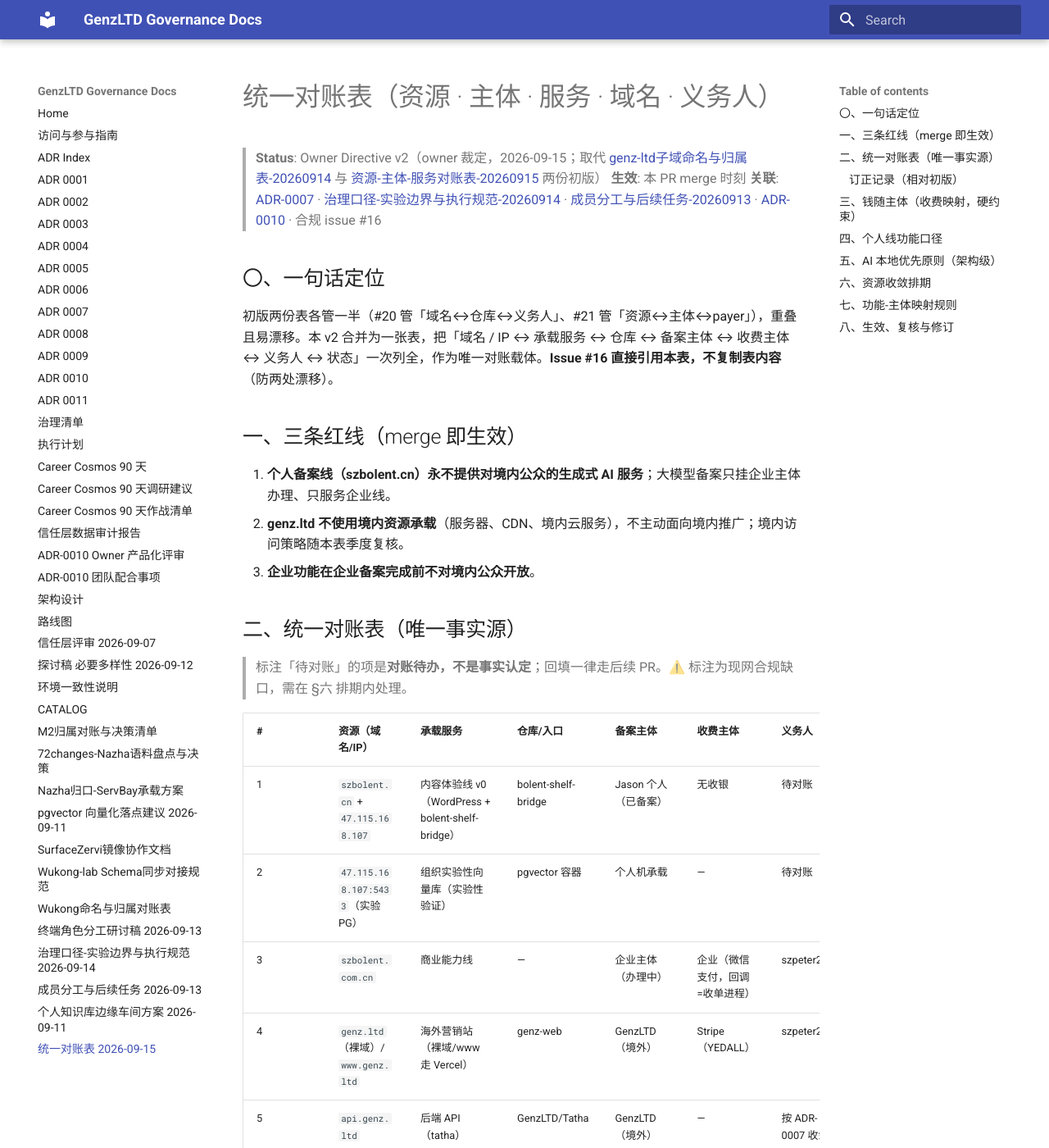
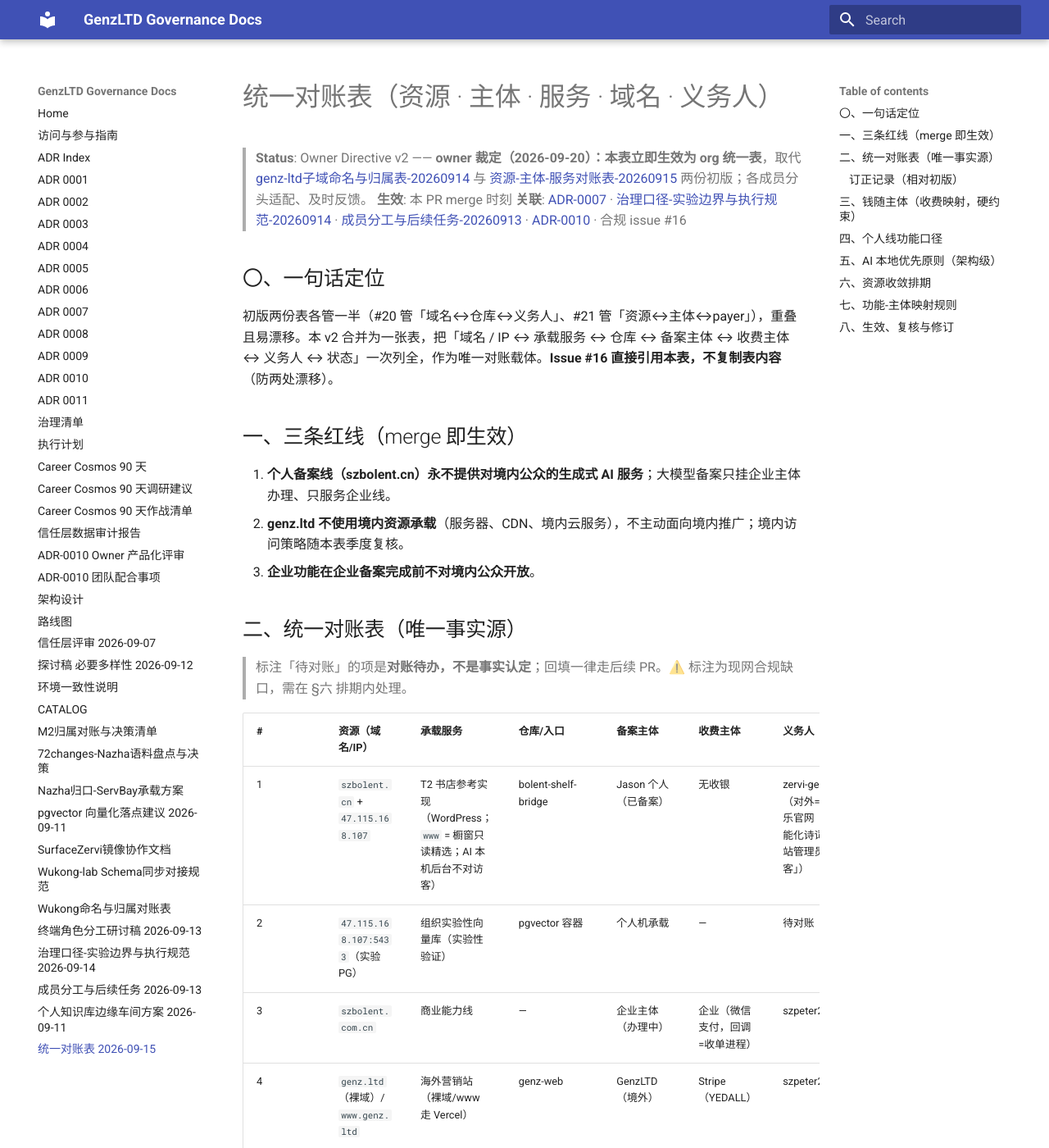
Before and after one commit to GenzLTD/docs, an MkDocs documentation site: the page built from docs/统一对账表-20260915.md, in a window 1280 px wide and 1400 px high. Shown: the whole window at 82% size. Built offline with MkDocs 1.6.1 and Material for MkDocs 9.7.7, drawn with Linux system fonts in a browser that asks for light colours; some of the changed text lies outside the part shown.

Commit message:
docs: 对账表 v2 吸收 5433 收内网 + T2 书店定位 + zervi-genz 归属（owner 裁定 2026-09-20）

```diff
--- a/docs/统一对账表-20260915.md
+++ b/docs/统一对账表-20260915.md
@@ -1,6 +1,6 @@
 # 统一对账表（资源 · 主体 · 服务 · 域名 · 义务人）
 
-> **Status**: Owner Directive v2（owner 裁定，2026-09-15；取代 [genz-ltd子域命名与归属表-20260914](genz-ltd子域命名与归属表-20260914.md) 与 [资源-主体-服务对账表-20260915](资源-主体-服务对账表-20260915.md) 两份初版）
+> **Status**: Owner Directive v2 —— **owner 裁定（2026-09-20）：本表立即生效为 org 统一表**，取代 [genz-ltd子域命名与归属表-20260914](genz-ltd子域命名与归属表-20260914.md) 与 [资源-主体-服务对账表-20260915](资源-主体-服务对账表-20260915.md) 两份初版；各成员分头适配、及时反馈。
 > **生效**: 本 PR merge 时刻
 > **关联**: [ADR-0007](adrs/0007-tatha-frontend-deploy-governance.md) · [治理口径-实验边界与执行规范-20260914](治理口径-实验边界与执行规范-20260914.md) · [成员分工与后续任务-20260913](成员分工与后续任务-20260913.md) · [ADR-0010](adrs/0010-cn-wechat-pay-three-client-ops.md) · 合规 issue #16
 
@@ -20,8 +20,8 @@
 
 | # | 资源（域名/IP） | 承载服务 | 仓库/入口 | 备案主体 | 收费主体 | 义务人 | 落地状态 |
 |---|---|---|---|---|---|---|---|
-| 1 | `szbolent.cn` + `47.115.168.107` | 内容体验线 v0（WordPress + bolent-shelf-bridge） | bolent-shelf-bridge | Jason 个人（已备案） | 无收银 | 待对账 | 个人/生产 |
-| 2 | `47.115.168.107:5433`（实验 PG） | 组织实验性向量库（实验性验证） | pgvector 容器 | 个人机承载 | — | 待对账 | ⚠️ 待收内网/白名单 |
+| 1 | `szbolent.cn` + `47.115.168.107` | T2 书店参考实现（WordPress；`www` = 橱窗只读精选；AI 本机后台不对访客） | bolent-shelf-bridge | Jason 个人（已备案） | 无收银 | zervi-genz（对外=深伯乐官网「智能化诗词网站管理员博客」） | 个人/生产 |
+| 2 | `47.115.168.107:5433`（实验 PG） | 组织实验性向量库（实验性验证） | pgvector 容器 | 个人机承载 | — | 待对账 | ✅ 已收内网（2026-09-18，绑 127.0.0.1） |
 | 3 | `szbolent.com.cn` | 商业能力线 | — | 企业主体（办理中） | 企业（微信支付，回调=收单进程） | szpeter2026 | 企业/筹备 |
 | 4 | `genz.ltd`（裸域）/ `www.genz.ltd` | 海外营销站（裸域/www 走 Vercel） | genz-web | GenzLTD（境外） | Stripe（YEDALL） | szpeter2026 | 生产 |
 | 5 | `api.genz.ltd` | 后端 API（tatha） | GenzLTD/Tatha | GenzLTD（境外） | — | 按 ADR-0007 收敛 | 生产 · **Cloudflare**（2026-07-20 决策，勿再切域） |
@@ -55,12 +55,13 @@
 - AI 推理尽量端侧/本机完成；云上只放必须公网的静态展示层。
 - 范本：`bolent-writer` v1 文风桥「智慧主权」设计——语料、向量、模型、推理全程本机，不构成对公众提供生成式 AI，不触发大模型备案。
 - 新功能立项先问「能否本地化」，再问「挂哪个主体」。
+- **AI 内容生产与自动化部署分开对待**（owner 裁定 2026-09-20）：内容/文案的 AI 辅助生产在成员本机迭代测试，不挤 CI 上线；CI 只承载站点部署（szbolent.cn 已实现 CI）。
 
 ## 六、资源收敛排期
 
 | 阶段 | 动作 |
 |---|---|
-| 短期（本周） | ① `circle.genz.ltd` 迁出境内或改挂企业域（现网违规，见 §二 #9）；② `47.115.168.107` 实验 PG 收内网/白名单；③ 该机标明「个人备案机，禁组织生产负载」 |
+| 短期（本周） | ① `circle.genz.ltd` 迁出境内或改挂企业域（现网违规，见 §二 #9）；② ~~`47.115.168.107` 实验 PG 收内网/白名单~~ ✅ 已完成（2026-09-18，见 §二 #2）；③ 该机标明「个人备案机，禁组织生产负载」 |
 | 中期 | 组织云资源迁独立企业账号、费用走 org；Vercel 生产 project 按 ADR-0007 完成 Git 集成与权限收敛；`edge` 定服务清单后落地 DNS |
 | 长期（规划备忘） | 境内生产主体 = 天翼企业侧（**规划备忘，非当前结论**）；海外 = Vultr/Vercel；各归各备案主体 |
 
```
